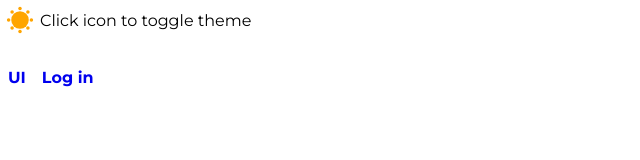
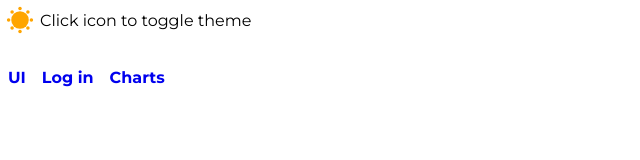
Before and after one commit to dmitry-catch/assessing-the-quality-of-driving, a Vue app: page /charts in a window 1280 px wide. Shown: the top 160 px of the page, without its empty margins (0-640 px from the left). Built offline with nearby package versions, Linux system fonts and the light colour scheme.

Commit message:
login + highcharts

```diff
--- a/package.json
+++ b/package.json
@@ -11,6 +11,7 @@
     "format": "prettier --write src/"
   },
   "dependencies": {
+    "highcharts": "^11.2.0",
     "pinia": "^2.1.7",
     "vue": "^3.3.4",
     "vue-router": "^4.2.5"
--- a/src/router/routes.js
+++ b/src/router/routes.js
@@ -1,8 +1,10 @@
 import UIStand from '@/views/UIStand.vue'
-import LoginView from '@/views/LoginView.vue'
+import LoginView from '@/views/Login/LoginView.vue'
+import ChartsView from '@/views/ChartsView.vue'
 
 export const routes = [
   { path: '/', component: UIStand },
   { path: '/ui', component: UIStand },
-  { path: '/auth', component: LoginView }
+  { path: '/auth', component: LoginView },
+  { path: '/charts', component: ChartsView }
 ]
--- /dev/null
+++ b/src/views/ChartsView.vue
@@ -0,0 +1,9 @@
+<script setup>
+
+</script>
+
+<template>
+
+</template>
+
+<style></style>
--- a/src/views/LoginView.vue
+++ b/src/views/Login/LoginView.vue
@@ -1,5 +1,5 @@
 <script setup>
-import LoginForm from '@/views/LoginForm.vue'
+import LoginForm from '@/views/Login/LoginForm.vue'
 </script>
 
 <template>
--- a/src/views/Navbar.vue
+++ b/src/views/Navbar.vue
@@ -31,6 +31,9 @@ watch(themeMode, () => {
       <router-link to="/auth" class="Navbar__link"
         ><span class="Navbar__item">Log in</span></router-link
       >
+      <router-link to="/charts" class="Navbar__link"
+        ><span class="Navbar__item">Charts</span></router-link
+      >
     </div>
   </div>
 </template>
```
Also changed, not shown: src/views/Login/LoginForm.vue (renamed from src/views/LoginForm.vue), 1 other file (tests, documents, lock files or other folders).
